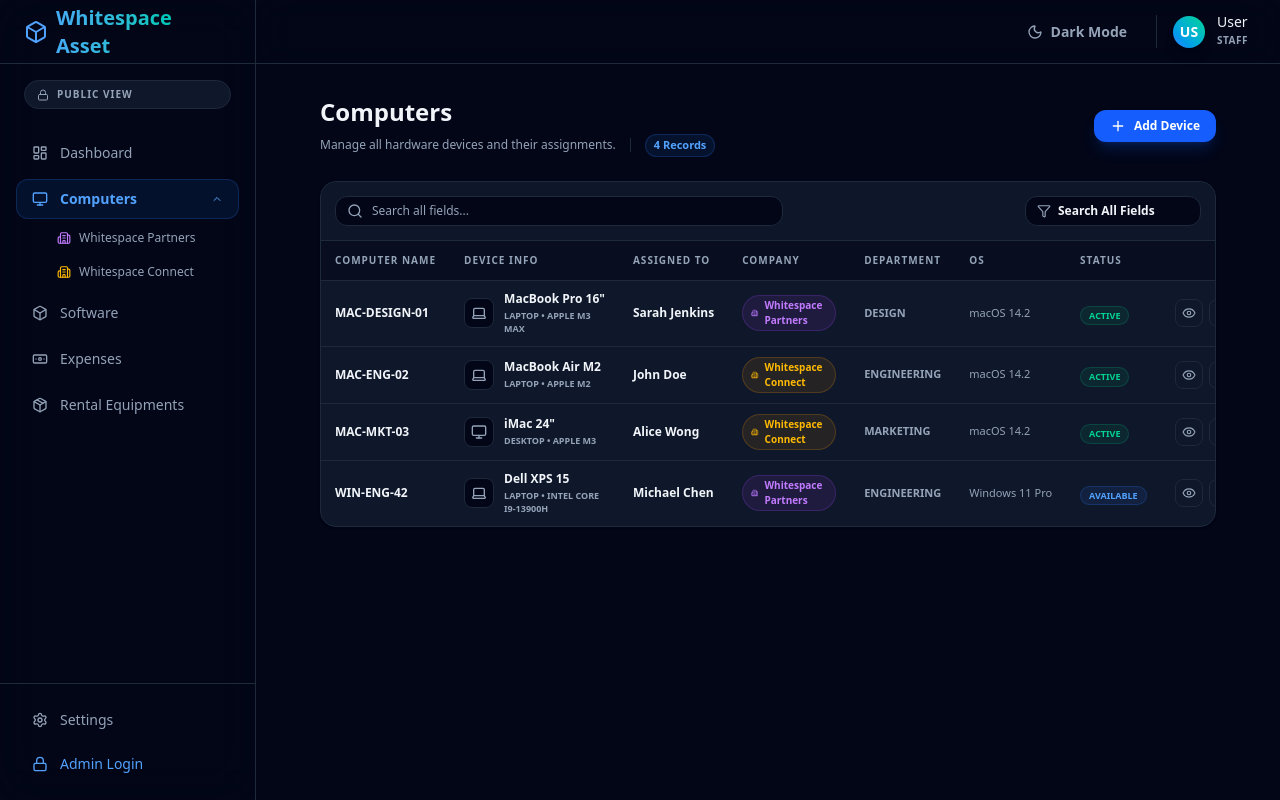
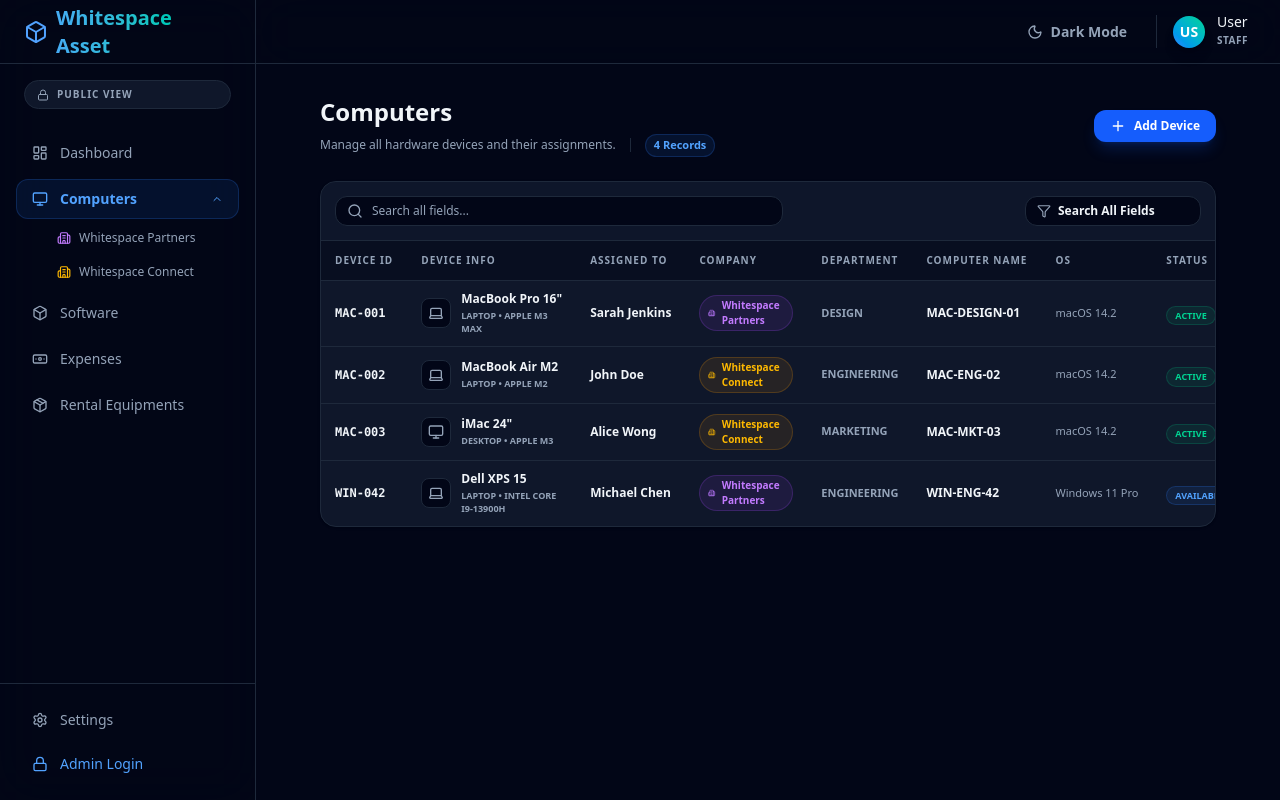
Before and after one commit to itwhitespace/it-asset-management, a Next.js app: page /computers in a window 1280 px wide. Built offline with nearby package versions, Linux system fonts and the light colour scheme; no server answers; the database is empty.

Commit message:
feat: add Device ID as first column and move Computer Name after Department in computers table

```diff
--- a/src/app/computers/page.tsx
+++ b/src/app/computers/page.tsx
@@ -601,11 +601,12 @@
           <table className="w-full text-left border-collapse">
             <thead>
               <tr className="bg-app-bg/50 text-app-muted text-[10px] uppercase font-black tracking-widest border-b border-app-border">
-                <th className="px-3.5 py-3 font-bold whitespace-nowrap">Computer Name</th>
+                <th className="px-3.5 py-3 font-bold whitespace-nowrap">Device ID</th>
                 <th className="px-3.5 py-3 font-bold whitespace-nowrap">Device Info</th>
                 <th className="px-3.5 py-3 font-bold whitespace-nowrap">Assigned To</th>
                 <th className="px-3.5 py-3 font-bold whitespace-nowrap">Company</th>
                 <th className="px-3.5 py-3 font-bold whitespace-nowrap">Department</th>
+                <th className="px-3.5 py-3 font-bold whitespace-nowrap">Computer Name</th>
                 <th className="px-3.5 py-3 font-bold whitespace-nowrap">OS</th>
                 <th className="px-3.5 py-3 font-bold whitespace-nowrap">Status</th>
                 <th className="px-3.5 py-3 font-bold text-right whitespace-nowrap">Actions</th>
@@ -620,7 +621,7 @@
                   key={comp.id}
                   className="hover:bg-app-bg/50 transition-colors group"
                 >
-                  <td className="px-3.5 py-2.5 text-xs text-app-text font-bold whitespace-nowrap">{comp.computerName}</td>
+                  <td className="px-3.5 py-2.5 text-xs text-app-text font-bold font-mono whitespace-nowrap">{comp.id}</td>
                   <td className="px-3.5 py-2.5">
                     <div className="flex items-center gap-2.5">
                       <div className="p-1.5 bg-app-bg border border-app-border rounded-lg text-app-muted group-hover:text-blue-400 group-hover:scale-105 transition-all shrink-0">
@@ -646,6 +647,7 @@
                     </div>
                   </td>
                   <td className="px-3.5 py-2.5 text-[11px] text-app-muted font-bold uppercase whitespace-nowrap">{comp.department}</td>
+                  <td className="px-3.5 py-2.5 text-xs text-app-text font-bold whitespace-nowrap">{comp.computerName || "-"}</td>
                   <td className="px-3.5 py-2.5 text-[11px] text-app-muted font-medium whitespace-nowrap">{comp.os}</td>
                   <td className="px-3.5 py-2.5">
                     <span className={`inline-flex items-center px-2 py-0.5 rounded-full text-[9px] font-bold border ${
```
